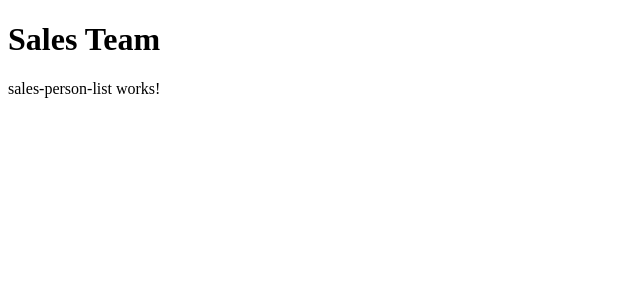
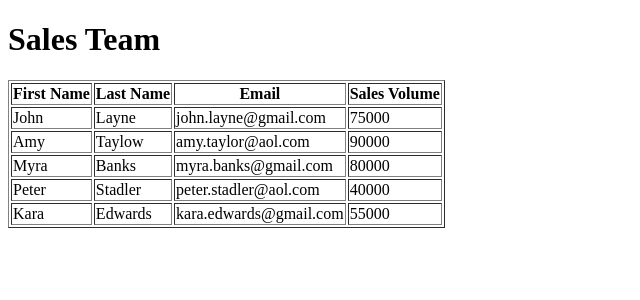
Before and after one commit to bthank/sales-project-angular-demo, an Angular app: page / in a window 1280 px wide. Shown: the top 300 px of the page, without its empty margins (0-640 px from the left). Built offline with nearby package versions, Linux system fonts and the light colour scheme.

Commit message:
Added changes to display sales person data on html page using Angular

```diff
--- a/src/app/sales-person-list/sales-person-list.component.html
+++ b/src/app/sales-person-list/sales-person-list.component.html
@@ -1 +1,18 @@
-<p>sales-person-list works!</p>
+<table border="1">
+  <thead>
+    <tr>
+      <th>First Name</th>
+      <th>Last Name</th>
+      <th>Email</th>
+      <th>Sales Volume</th>
+    </tr>
+  </thead>
+  <tbody>
+    <tr *ngFor="let tempSalesPerson of salesPersonList">
+      <td>{{ tempSalesPerson.firstName }}</td>
+      <td>{{ tempSalesPerson.lastName }}</td>
+      <td>{{ tempSalesPerson.email }}</td>
+      <td>{{ tempSalesPerson.salesVolume }}</td>
+    </tr>
+  </tbody>
+</table>
--- a/src/app/sales-person-list/sales-person-list.component.ts
+++ b/src/app/sales-person-list/sales-person-list.component.ts
@@ -1,4 +1,5 @@
 import { Component, OnInit } from '@angular/core';
+import { SalesPerson } from './sales-person';
 
 @Component({
   selector: 'app-sales-person-list',
@@ -7,6 +8,20 @@ import { Component, OnInit } from '@angular/core';
 })
 export class SalesPersonListComponent implements OnInit {
 
+  // create an array of sales person objects
+  salesPersonList: SalesPerson[] = [
+    new SalesPerson("John","Layne","john.layne@gmail.com",75000),
+    new SalesPerson("Amy","Taylow","amy.taylor@aol.com",90000),
+    new SalesPerson("Myra","Banks","myra.banks@gmail.com",80000),
+    new SalesPerson("Peter","Stadler","peter.stadler@aol.com",40000),
+    new SalesPerson("Kara","Edwards","kara.edwards@gmail.com",55000)
+
+
+  ];
+
+
+
+
   constructor() { }
 
   ngOnInit(): void {
```
